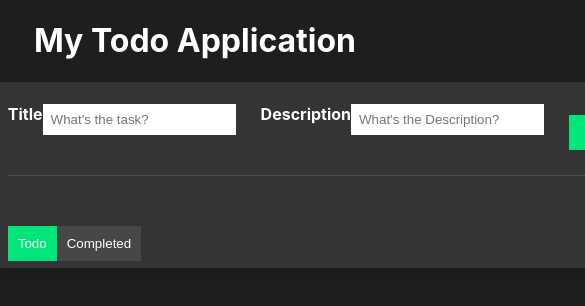
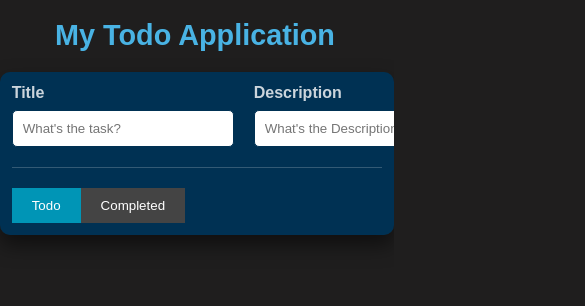
Before and after one commit to Brook07/ToDo-Application, a React (Create React App) app: page / in a window 390 px wide. Shown: the top 306 px of the page, 585 px wide, since content can reach past the window. Built offline with nearby package versions, Linux system fonts and the light colour scheme.

Commit message:
enhanced UI

```diff
--- a/src/App.css
+++ b/src/App.css
@@ -1,131 +1,174 @@
-body{
-  background-color : #1f1e1e;
-  color:white;
-  overflow:hidden;
+body {
+  background-color: #1f1e1e;
+  color: white;
+  overflow: hidden;
+  font-family: 'Arial', sans-serif;
 }
 
-h1{
+h1 {
   text-align: center;
+  font-size: 2.5em;
+  color: hsl(199, 74%, 59%);
+  margin-bottom: 20px;
 }
 
-.todo-wrapper{
-background: #353434;
-padding: 2%;
-width: fit-content;
-margin-Left: auto;
-margin-right: auto;
-margin-top:3%;
-max-height: 30vh;
-overflow-y:auto;
-box-shadow: 0px 5px 7px rgb(27, 27, 27);
+.todo-wrapper {
+  background: #003153; /* Prussian Blue */
+  padding: 3%;
+  width: 50%;
+  margin-left: auto;
+  margin-right: auto;
+  margin-top: 5%;
+  max-height: 60vh;
+  overflow-y: auto;
+  border-radius: 10px;
+  box-shadow: 0px 10px 20px rgba(0, 0, 0, 0.5);
 }
 
-.todo-input{
-  display:flex;
-  align-items: center;
-  justify-content: center;
-  border-bottom: 1px solid rgb(78,78,78);
-  padding-bottom: 25px;
-  margin-bottom: 25px;
+/* Hide the scrollbar but keep the scrolling functionality */
+.todo-wrapper::-webkit-scrollbar {
+  display: none;
 }
 
-.todo-input-item{
+.todo-input {
   display: flex;
-  flex-direction: coloumn;
-  align-items: flex-start;
-  margin-right: 25px;
+  align-items: center;
+  justify-content: space-between;
+  border-bottom: 1px solid rgba(255, 255, 255, 0.2);
+  padding-bottom: 20px;
+  margin-bottom: 20px;
 }
 
-.todo-input-item label{
-  font-weight: bold;
-  margin-bottom: 10px;
+.todo-input-item {
+  display: flex;
+  flex-direction: column;
+  align-items: flex-start;
+  margin-right: 20px;
 }
 
-.todo-input-item input{
-  padding: 8px;
-  border: none;
-  width: 250;
+.todo-input-item label {
+  font-weight: bold;
+  margin-bottom: 8px;
+  color: rgba(255, 255, 255, 0.8);
 }
 
-.todo-input-item input:focus{
-  outline:2px solid rgb(0,230,122);
+.todo-input-item input {
+  padding: 10px;
+  border: 1px solid #003153;
+  border-radius: 5px;
+  width: 250px;
+  background-color: white; /* Set title input to white */
+  color: #000; /* Set text color to black for contrast */
 }
 
-.primaryBtn{
-  background-color: rgb(0,230,122);
+.todo-input-item input:focus {
+  outline: none;
+  border: 1px solid #0095b6; /* Bondi Blue */
+  background-color: #f0f0f0; /* Light gray when focused */
+}
+
+.primaryBtn {
+  background-color: #0095b6; /* Bondi Blue */
+  color: white;
+  border: none;
+  border-radius: 15px;
+  padding: 10px 20px;
+  cursor: pointer;
+  transition: background-color 0.3s ease;
+  margin-top: 27px;
+}
+
+.primaryBtn:hover {
+  background-color: #00778b; /* Darker Bondi Blue on hover */
+}
+
+.secondaryBtn {
+  background-color: #444; /* Dark grey */
   color: white;
   border: none;
   border-radius: 0px;
-  margin-top: 25px;
-  padding: 10px;
-  width: 60px;
+  padding: 10px 20px;
   cursor: pointer;
+  transition: background-color 0.3s ease;
 }
 
-.primaryBtn:hover{
-  background-color: rgb(4, 196 ,106);
+.secondaryBtn:hover {
+  background-color: #2d2d2d;
 }
 
-.secondaryBtn{
-  background-color: rgb(71,71,71);
-  color: white;
-  border: none;
-  border-radius: 0px;
-  margin-top: 25px;
-  padding: 10px;
-  width: fit-content;
-  cursor: pointer;
+.active {
+  background-color: #0095b6; /* Bondi Blue */
 }
 
-.active{
-    background-color: rgb(0,230,122);
+.secondaryBtn.active:hover {
+  background-color: #0095b6; /* Keep the color the same on hover when active */
 }
 
-.to-list{
-  display: flex;
-  flex-direction :column;
-}
-
-btn-area{
-  margin-bottom: 15px;
-}
-
-.todo-list-item{
+.todo-list-item {
   background-color: #414040;
   display: flex;
   justify-content: space-between;
   align-items: center;
-  padding: 25px;
-  padding-bottom: 10px;
-  padding-top: 10px;
-  margin-bottom: 10px;
-  box-shadow: 0px 3px 5px rgb(43, 42, 42 );
+  padding: 20px;
+  margin-bottom: 15px;
+  border-radius: 8px;
+  box-shadow: 0px 3px 5px rgba(0, 0, 0, 0.3);
+  margin-top: 10px;
+  transition: background-color 0.3s ease;
 }
 
-.todo-list-item h3{
-  font-size: 25px;
-  color: rgb(0,230,122);
+.todo-list-item h3 {
+  font-size: 22px;
+  color: #0095b6; /* Bondi Blue */
   font-weight: bold;
   margin: 0;
 }
 
-.todo-list-item p{
+.todo-list-item p {
   font-size: 14px;
-  color: rgb(161, 161 ,161);
-  margin-top: 8px;
+  color: #a1a1a1;
+  margin-top: 5px;
 }
 
-.icon{
-  font-size: 35px;
+.icon {
+  font-size: 30px;
   cursor: pointer;
+  transition: color 0.3s ease;
 }
 
-.check-icon{
-  font-size: 25px;
-  margin-left: 10px;
-  color: rgb(0,230,122);
+.icon:hover {
+  color: #e67a00;
 }
 
-.check-icon:hover{
-  color: rgb(4, 196, 106);
+.check-icon {
+  font-size: 25px;
+  margin-left: 15px;
+  color: #0095b6; /* Bondi Blue */
+  cursor: pointer;
+  transition: color 0.3s ease;
 }
+
+.check-icon:hover {
+  color: #00778b; /* Darker Bondi Blue on hover */
+}
+
+/* Media queries for responsiveness */
+@media (max-width: 768px) {
+  .todo-wrapper {
+    width: 80%;
+  }
+
+  .todo-input-item input {
+    width: 200px;
+  }
+}
+
+@media (max-width: 480px) {
+  h1 {
+    font-size: 1.8em;
+  }
+
+  .todo-wrapper {
+    width: 95%;
+  }
+}
```
